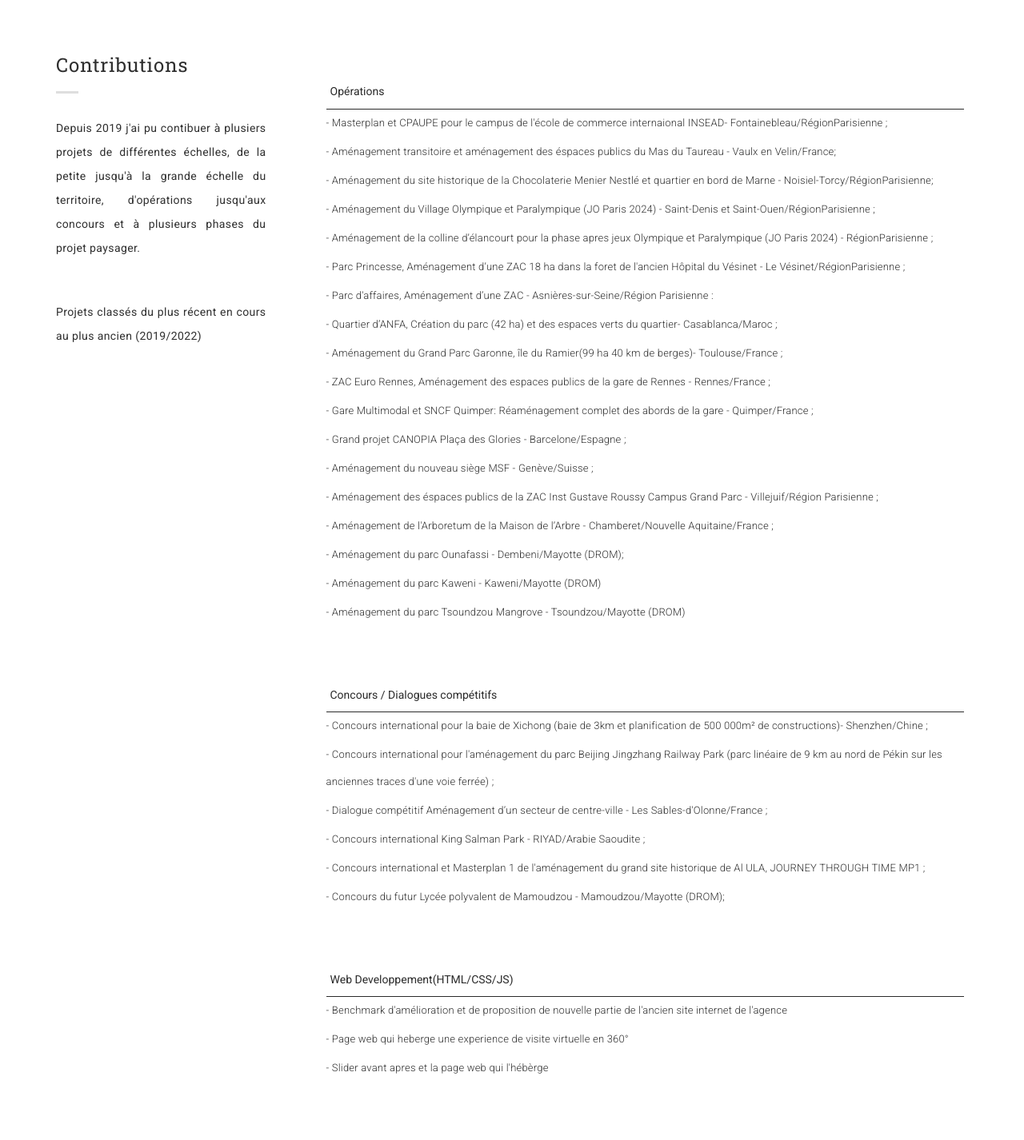
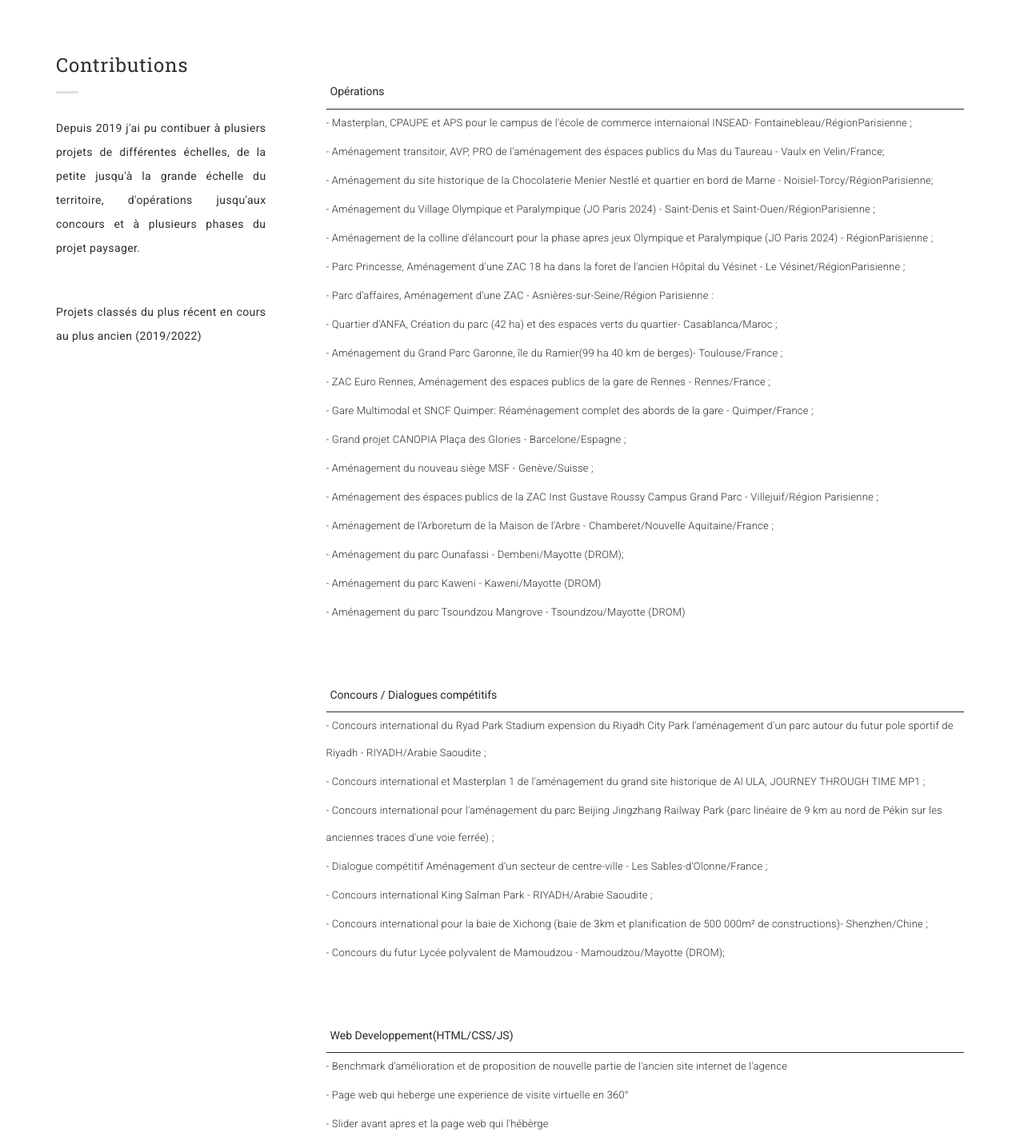
Before and after one commit to NACHDAabderrahmane/Profile, a plain HTML site: page index.html in a window 1280 px wide. Shown: the part 2320-3746 px from the top of the page at 80% size. Drawn offline with Linux system fonts and the light colour scheme.

Commit message:
Update index.html

```diff
--- a/index.html
+++ b/index.html
@@ -323,10 +323,10 @@
           <div class="group">
             <input required="" type="text"><span class="highlight"></span><span class="bar"></span><label>Opérations</label>
             <p class="group2">
-              - Masterplan et CPAUPE pour le campus de l'école de commerce internaional INSEAD- Fontainebleau/RégionParisienne ;
+              - Masterplan, CPAUPE et APS pour le campus de l'école de commerce internaional INSEAD- Fontainebleau/RégionParisienne ;
             </p>
             <p class="group2">
-              - Aménagement transitoire et aménagement des éspaces publics du Mas du Taureau - Vaulx en Velin/France;
+              - Aménagement transitoir, AVP, PRO de l'aménagement des éspaces publics du Mas du Taureau - Vaulx en Velin/France;
             </p>
             <p class="group2">
               - Aménagement du site historique de la Chocolaterie Menier Nestlé et quartier en bord de Marne - Noisiel-Torcy/RégionParisienne;
@@ -381,7 +381,10 @@
           <div class="group">
             <input required="" type="email"><span class="highlight"></span><span class="bar"></span><label>Concours / Dialogues compétitifs</label>
             <p class="group2">
-              - Concours international pour la baie de Xichong (baie de 3km et planification de 500 000m² de constructions)- Shenzhen/Chine ;
+              - Concours international du Ryad Park Stadium expension du Riyadh City Park l'aménagement d'un parc autour du futur pole sportif de Riyadh - RIYADH/Arabie Saoudite ;
+            </p>
+            <p class="group2">
+              - Concours international et Masterplan 1 de l'aménagement du grand site historique de Al ULA, JOURNEY THROUGH TIME MP1 ;
             </p>
             <p class="group2">
               - Concours international pour l'aménagement du parc Beijing Jingzhang Railway Park (parc linéaire de 9 km au nord de Pékin sur les anciennes traces d'une voie ferrée) ;
@@ -390,10 +393,10 @@
               - Dialogue compétitif Aménagement d’un secteur de centre-ville - Les Sables-d'Olonne/France ;
             </p>
             <p class="group2">
-              - Concours international King Salman Park - RIYAD/Arabie Saoudite ;
+              - Concours international King Salman Park - RIYADH/Arabie Saoudite ;
             </p>
             <p class="group2">
-              - Concours international et Masterplan 1 de l'aménagement du grand site historique de Al ULA, JOURNEY THROUGH TIME MP1 ;
+              - Concours international pour la baie de Xichong (baie de 3km et planification de 500 000m² de constructions)- Shenzhen/Chine ;
             </p>
             <p class="group2">
               - Concours du futur Lycée polyvalent de Mamoudzou - Mamoudzou/Mayotte (DROM);
```
